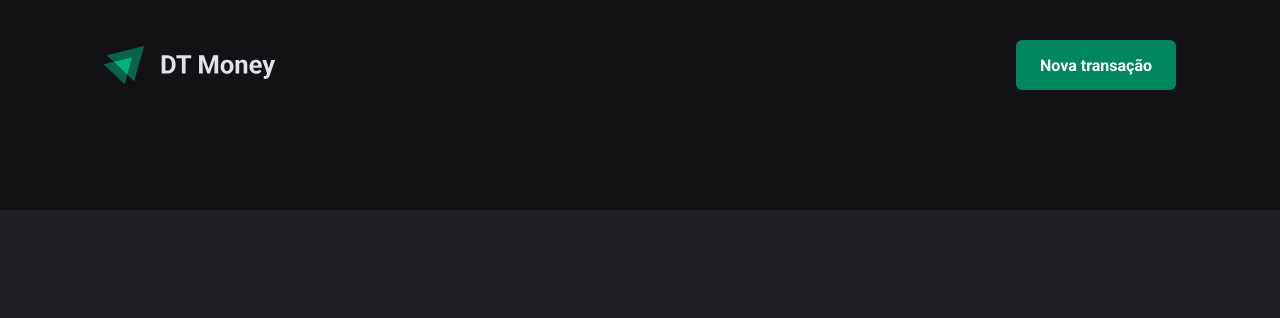
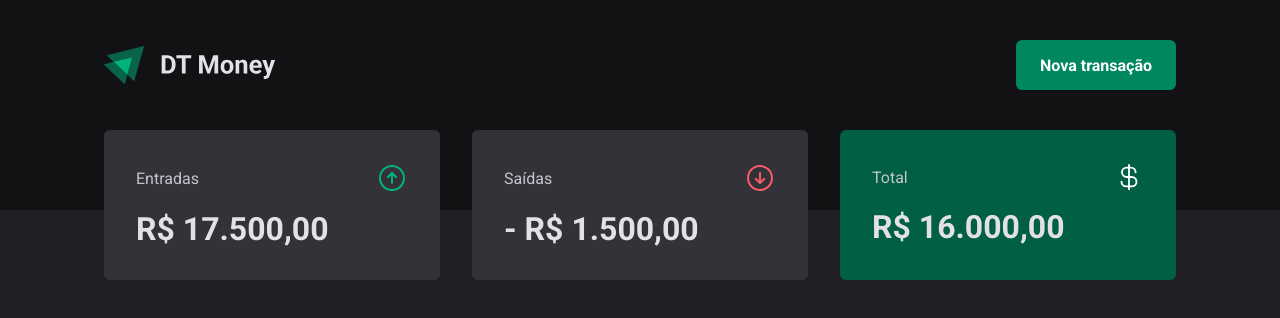
Before and after one commit to ronaldprofile/rseat-dt-money, a React (Vite) app: page / in a window 1280 px wide. Shown: the top 318 px of the page. Built offline with nearby package versions, Linux system fonts and the light colour scheme.

Commit message:
added component Summary

```diff
--- a/package.json
+++ b/package.json
@@ -9,6 +9,7 @@
     "preview": "vite preview"
   },
   "dependencies": {
+    "phosphor-react": "^1.4.1",
     "react": "^18.2.0",
     "react-dom": "^18.2.0",
     "styled-components": "^5.3.5"
--- /dev/null
+++ b/src/components/Summary/index.tsx
@@ -0,0 +1,38 @@
+import { ArrowCircleDown, ArrowCircleUp, CurrencyDollar } from "phosphor-react";
+import * as S from "./styles";
+
+export function Summary() {
+  return (
+    <S.SummaryContainer>
+      <S.SummaryCard>
+        <header>
+          <span>Entradas</span>
+
+          <ArrowCircleUp size={32} color="#00b37e" />
+        </header>
+
+        <strong>R$ 17.500,00</strong>
+      </S.SummaryCard>
+
+      <S.SummaryCard>
+        <header>
+          <span>Saídas</span>
+
+          <ArrowCircleDown size={32} color="#f75a68" />
+        </header>
+
+        <strong>- R$ 1.500,00</strong>
+      </S.SummaryCard>
+
+      <S.SummaryCard variant="green">
+        <header>
+          <span>Total</span>
+
+          <CurrencyDollar size={30} color="#fff" />
+        </header>
+
+        <strong>R$ 16.000,00</strong>
+      </S.SummaryCard>
+    </S.SummaryContainer>
+  );
+}
--- /dev/null
+++ b/src/components/Summary/styles.ts
@@ -0,0 +1,46 @@
+import styled, { css } from "styled-components";
+
+export const SummaryContainer = styled.section`
+  width: 100%;
+  padding: 0 1.5rem;
+  max-width: 1120px;
+  margin: 0 auto;
+
+  margin-top: -5rem;
+
+  display: grid;
+  grid-template-columns: repeat(3, 1fr);
+  gap: 2rem;
+`;
+
+interface SummaryCardProps {
+  variant?: "green";
+}
+
+export const SummaryCard = styled.div<SummaryCardProps>`
+  padding: 2rem;
+  background: ${({ theme }) => theme["gray-600"]};
+  border-radius: 6px;
+
+  ${(props) =>
+    props.variant === "green" &&
+    css`
+      background: ${({ theme }) => theme["green-700"]};
+    `}
+
+  header {
+    display: flex;
+    align-items: center;
+    justify-content: space-between;
+
+    span {
+      color: ${({ theme }) => theme["gray-300"]};
+    }
+  }
+
+  strong {
+    display: block;
+    margin-top: 1rem;
+    font-size: 2rem;
+  }
+`;
--- a/src/pages/Transactions/index.tsx
+++ b/src/pages/Transactions/index.tsx
@@ -1,9 +1,11 @@
 import { Header } from "../../components/Header";
+import { Summary } from "../../components/Summary";
 
 export function Transactions() {
     return (
         <div>
             <Header />
+            <Summary />
         </div>
     )
 }
```
Also changed, not shown: 1 other file (tests, documents, lock files or other folders).
